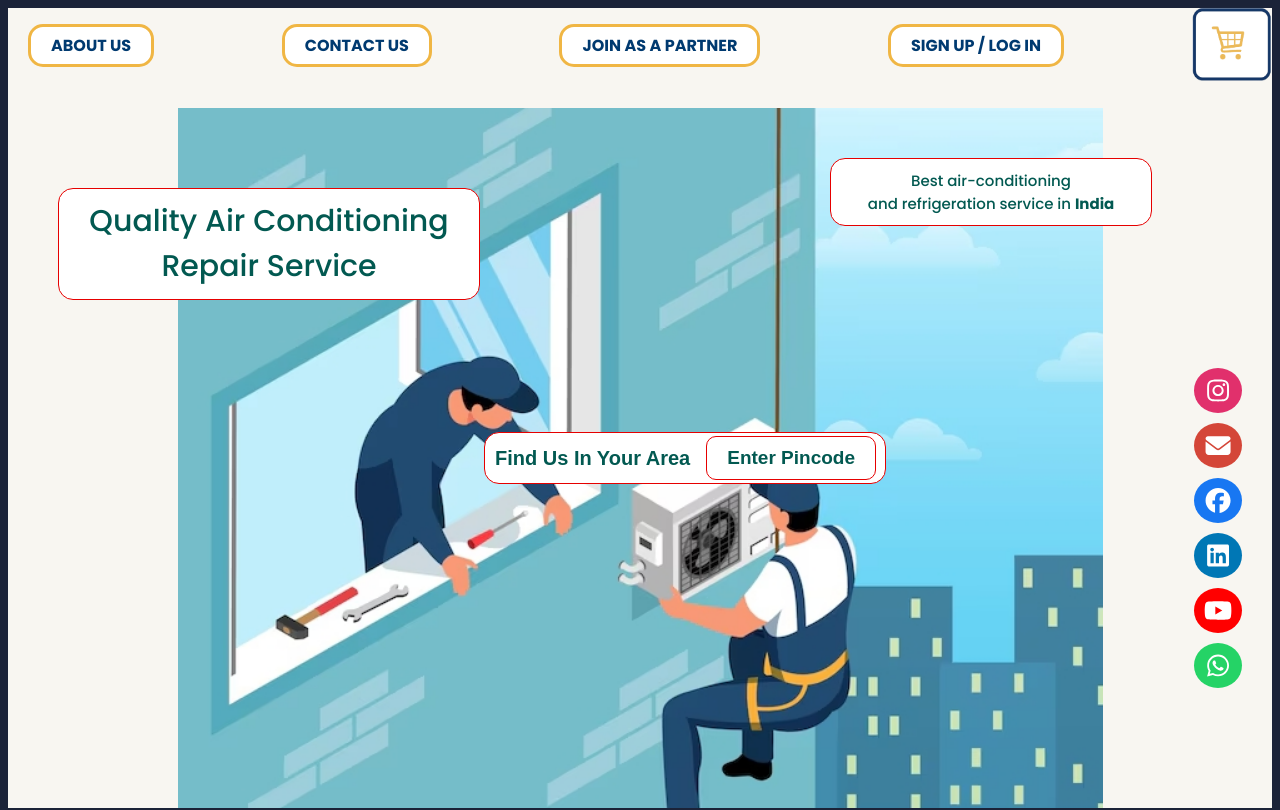
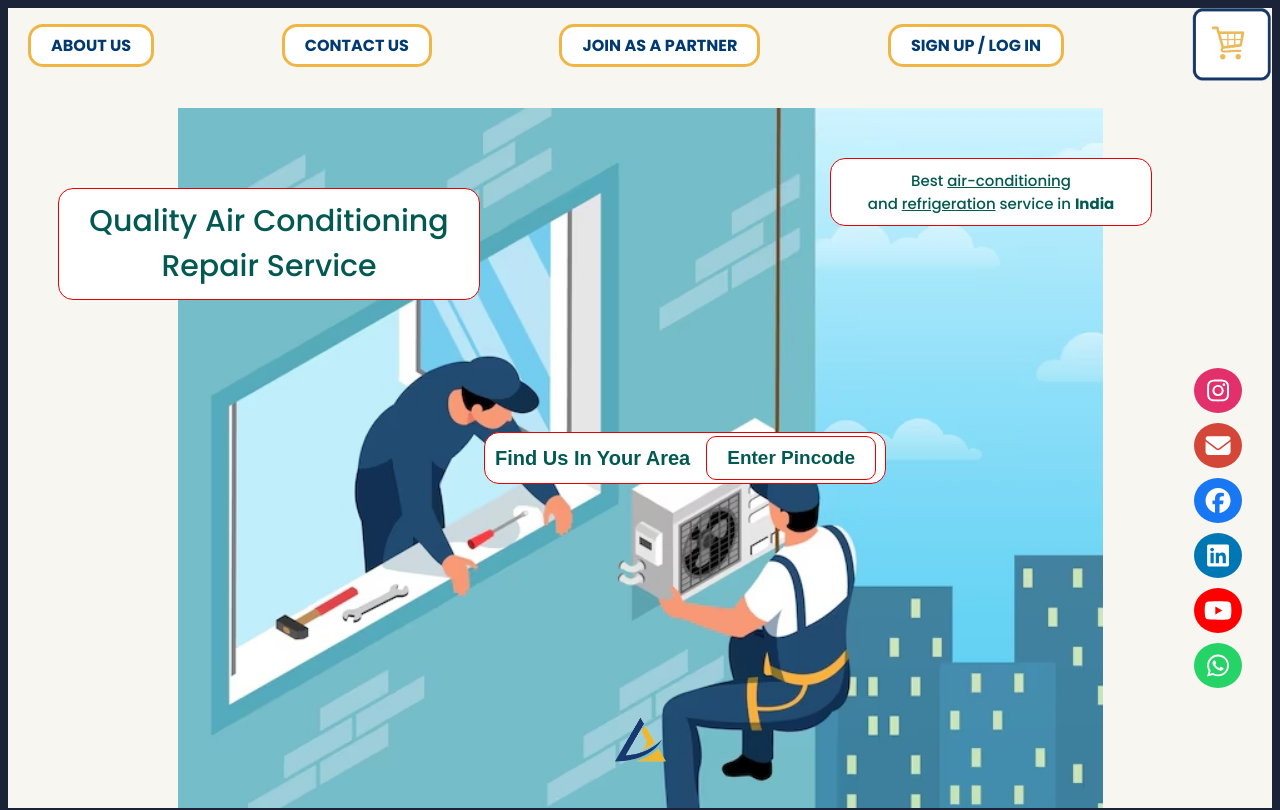
Before and after one commit to PunsithRajapakse/Airdoot, a React (Create React App) app: page / in a window 1280 px wide. Shown: the top 810 px of the page. Built offline with nearby package versions, Linux system fonts and the light colour scheme.

Commit message:
Added new elements to the banner

```diff
--- a/src/Components/Banner/Banner.css
+++ b/src/Components/Banner/Banner.css
@@ -9,6 +9,18 @@
   background-color: #F8F6F1;
 }
 
+
+/* Style for the triangle image */
+.banner .triangle-image {
+  position: absolute;
+  top: calc(100% - 100px); /* Adjust based on desired position */
+  left: 50%;
+  transform: translateX(-50%);
+  width: 100px; /* Adjust based on desired size */
+  height: auto;
+}
+
+
 /* Darken background and social icons when popup is visible */
 .banner .background-image.darken, .banner .social-icons.darken {
 
@@ -18,6 +30,7 @@
 .banner .background-image {
   position: absolute;
   top: 0;
+  margin-bottom: 60px;
   left: 0;
   width: 100%;
   height: 100%;
--- a/src/Components/Banner/Banner.jsx
+++ b/src/Components/Banner/Banner.jsx
@@ -2,6 +2,7 @@ import React, { useState } from "react";
 import "./Banner.css"; // Correct import path to your CSS file for styling
 import bannerImage from "./img.jpg"; // Correct import path to your image file
 import gifImage from "./snowflake.gif"; // Correct import path to your GIF file
+import triangleImage from "./logo.png"; // Correct import path to your triangle image
 
 import { FontAwesomeIcon } from "@fortawesome/react-fontawesome";
 import {
@@ -52,9 +53,10 @@ const Banner = () => {
           Repair Service
         </div>
         <div className="upper-right-text">
-          Best air-conditioning <br />
-          and refrigeration service in <b>India</b>
+          Best <u>air-conditioning</u> <br />
+          and <u>refrigeration</u> service in <b>India</b>
         </div>
+        <img src={triangleImage} alt="Triangle" className="triangle-image" />
       </div>
       <div className="content">
         <div className="search-container">
```
Also changed, not shown: src/Components/Banner/logo.png (added).
